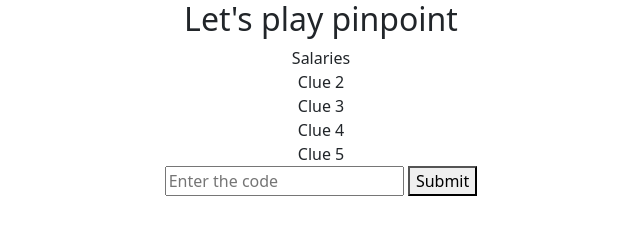
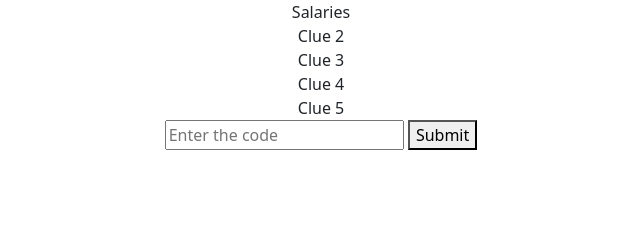
Before and after one commit to nabeehaali/pinpoint, a plain HTML site: page index.html in a window 1280 px wide. Shown: the whole page, without its empty margins (319-959 px from the left). Drawn offline with nearby package versions, Linux system fonts and the light colour scheme.

Commit message:
Update index.html

```diff
--- a/index.html
+++ b/index.html
@@ -8,7 +8,6 @@
   </head>
   <body>
     <div style="text-align: center;">
-    <h2>Let's play pinpoint</h2>
     <div class="panel panel-default">
     	<div class="panel-body" id="panel-1">
     	Salaries
```
